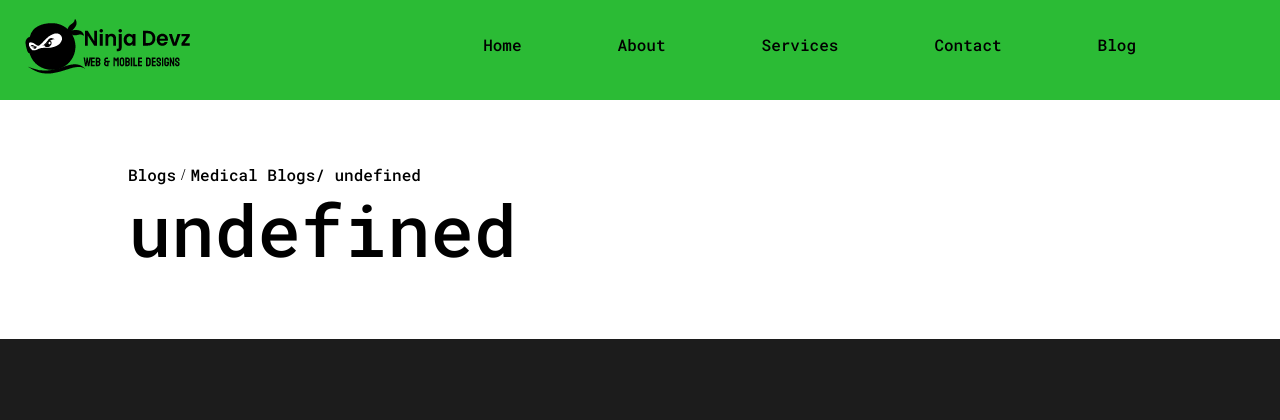
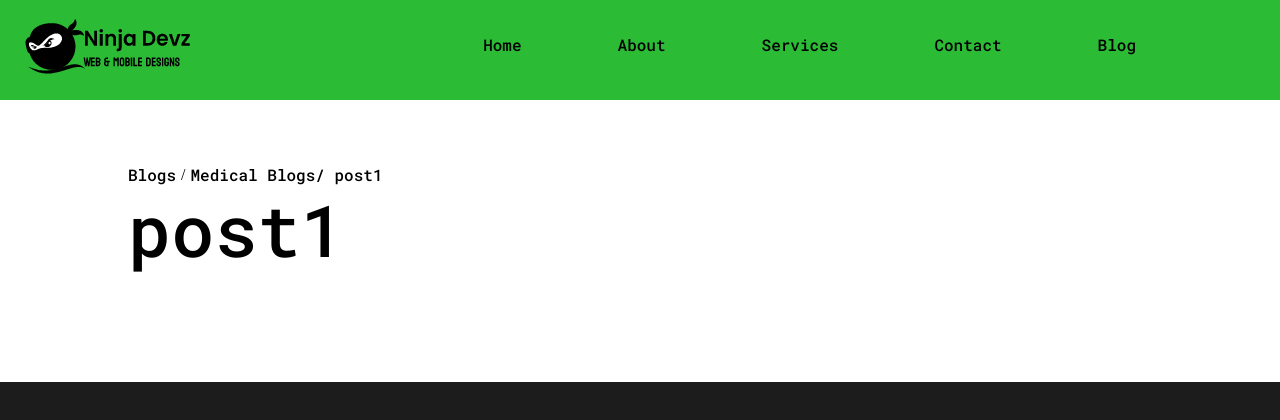
Before and after one commit to GrantGrowcott/Ninja-Devz, a Next.js app: page /Blog/Medical/post1 in a window 1280 px wide. Shown: the top 420 px of the page. Built offline with nearby package versions, Linux system fonts and the light colour scheme.

Commit message:
Fixed the endpoint route naming system

```diff
--- a/src/pages/Blog/Legal/index.tsx
+++ b/src/pages/Blog/Legal/index.tsx
@@ -7,14 +7,14 @@ const LegalBlog = () => {
       <div className="blog__posts">
         <ul>
           <BlogTitleImage
-              href="/Blog/Legal/Post1"
+              href="/Blog/Legal/How-to-Help-Law-Firms-with-SEO-Issues-and-other-fun-things"
               title="How to Help Law Firms with SEO Issues and other fun things"
               imageSrc="/medical-button-pic.jpg"
               imageAlt="Description of image 1"
 
             />
           <BlogTitleImage
-              href="/Blog/Legal/Post1"
+              href="/Blog/Legal/Post2"
               title="5 Key Topics for your Legal Blog for maximum conversions"
               imageSrc="/medical-button-pic.jpg"
               imageAlt="Description of image 1"
--- a/src/pages/Blog/Medical/post1.tsx
+++ b/src/pages/Blog/Medical/post1.tsx
@@ -1,21 +1,14 @@
 import { useRouter } from "next/router";
-import BreadCrumbsMedical from "../components/BreadCrumbsMedical";
-import GreenNav from "@/components/GreenNav";
+import PostPageLayoutMedical from "../components/PageLayOutMedical";
 
 const Post1 = () => {
   const router = useRouter();
   const { title } = router.query;
 
   return (
-    <>
-      <GreenNav />
-      <div className="blog__background">
-        <div className="blog__layout">
-          <BreadCrumbsMedical title={decodeURIComponent(title as string)} />
-          <h1>{decodeURIComponent(title as string)}</h1>
-        </div>
-      </div>
-    </>
+    <PostPageLayoutMedical title={decodeURIComponent(title as string)}>
+      <p>Content of the blog post will go here...</p>
+    </PostPageLayoutMedical>
   );
 };
 
--- /dev/null
+++ b/src/pages/Blog/components/BreadCrumbs.tsx
@@ -0,0 +1,36 @@
+import Link from "next/link";
+import { useRouter } from "next/router";
+
+interface BreadCrumbsProps {
+  category: string;
+}
+
+const BreadCrumbs = ({category}: BreadCrumbsProps) => {
+  const router = useRouter();
+  const { asPath } = router;
+
+  const lastSegment = asPath.split('/').pop() || "";
+
+  const formattedTitle = lastSegment.replace(/-/g, " ");
+
+  return (
+    <nav aria-label="breadcrumb">
+      <ol className="breadcrumb-list">
+        <li>
+          <Link href="/Blog">Blogs</Link>
+        </li>
+        <li>
+          <span className="breadcrumb-separator">/</span>
+        </li>
+        <li>
+          <Link href={`/Blog/${category}`}> {category} Blogs</Link>
+        </li>
+        <li>
+          <a>/ {formattedTitle}</a>
+        </li>
+      </ol>
+    </nav>
+  );
+};
+
+export default BreadCrumbs;
--- a/src/pages/Blog/components/BreadCrumbsMedical.tsx
+++ /dev/null
@@ -1,28 +0,0 @@
-import Link from "next/link";
-
-interface BreadCrumbsProps {
-  title: string;
-}
-
-const BreadCrumbsMedical = ({ title}: BreadCrumbsProps) => {
-  return (
-    <nav aria-label="breadcrumb">
-      <ol className="breadcrumb-list">
-        <li>
-          <Link href="/Blog">Blogs</Link>
-        </li>
-        <li>
-          <span className="breadcrumb-separator">/</span>
-        </li>
-        <li>
-          <Link href="/Blog/Medical"> Medical Blogs</Link>
-        </li>
-        <li>
-          <a>/ {title}</a>
-        </li>
-      </ol>
-    </nav>
-  );
-};
-
-export default BreadCrumbsMedical;
--- a/src/pages/Blog/components/PageLayOutMedical.tsx
+++ b/src/pages/Blog/components/PageLayOutMedical.tsx
@@ -1,18 +1,25 @@
 import GreenNav from "@/components/GreenNav";
-import BreadCrumbsMedical from "./BreadCrumbsMedical";
+import BreadCrumbs from "./BreadCrumbs";
+import { useRouter } from "next/router";
 interface PostPageLayoutProps {
-  title: string;
   children: React.ReactNode;
 }
 
-const PostPageLayoutMedical = ({ title, children }: PostPageLayoutProps) => {
+const PostPageLayoutMedical = ({  children }: PostPageLayoutProps) => {
+
+  const router = useRouter();
+    const { asPath } = router;
+
+     const lastSegment = asPath.split('/').pop() || "";
+
+     const formattedTitle = lastSegment.replace(/-/g, " ");
   return (
     <div>
       <GreenNav />
       <div className="blog__background">
         <div className="blog__layout">
-          <BreadCrumbsMedical title={title} />
-          <h1>{title}</h1>
+          <BreadCrumbs category="Medical"  />
+          <h1>{formattedTitle}</h1>
           <div className="blog__post__content">{children}</div>
         </div>
       </div>
```
Also changed, not shown: src/pages/Blog/Legal/How-to-Help-Law-Firms-with-SEO-Issues-and-other-fun-things.tsx (renamed from src/pages/Blog/Legal/post1.tsx, +2 -5 lines), src/pages/Blog/Medical/post2.tsx (+4 -11 lines), src/pages/Blog/components/BlogTitleImage.tsx (+6 -2 lines), src/pages/Blog/components/BreadCrumbsLaw.tsx (deleted, +0 -28 lines), src/pages/Blog/components/PageLayoutLaw.tsx (+11 -5 lines).
